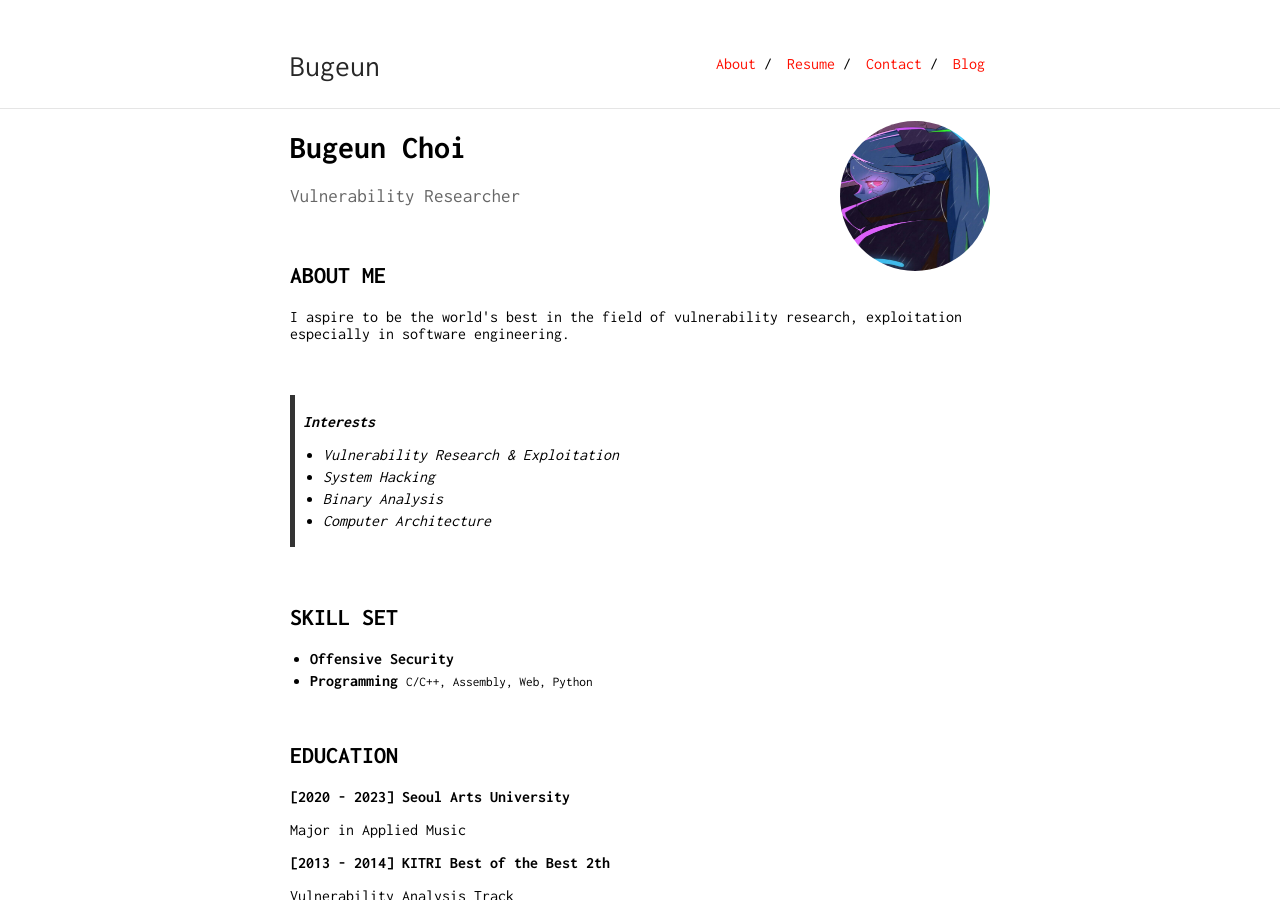
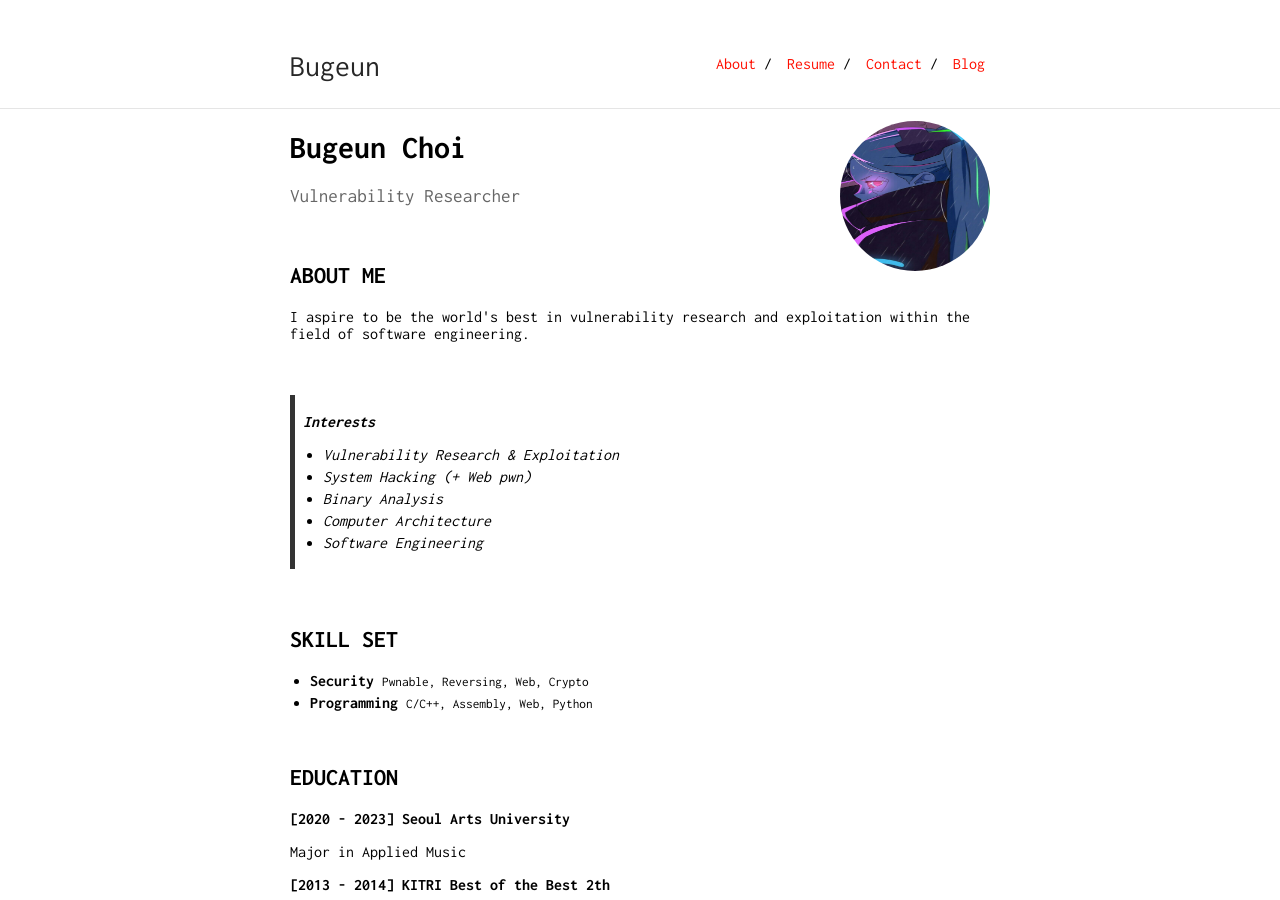
Before and after one commit to Bugeun/bugeun.github.io, a Jekyll site: the page built from index.md, in a window 1280 px wide and 900 px high. Built offline with Jekyll 4.4.1, drawn with Linux system fonts in a browser that asks for light colours.

Commit message:
Update index.md

```diff
--- a/index.md
+++ b/index.md
@@ -11,17 +11,18 @@ Vulnerability Researcher
 
 ## ABOUT ME
 
-<p>I aspire to be the world's best in the field of vulnerability research, exploitation
-especially in software engineering.</p>
+<p>I aspire to be the world's best in vulnerability research and exploitation within the field of software engineering.</p>
 &nbsp;
 
 ><b>Interests</b>
 * Vulnerability Research & Exploitation
-* System Hacking
+* System Hacking (+ Web pwn)
 * Binary Analysis
 * Computer Architecture
+* Software Engineering
 
 &nbsp;
+
 
 
 ## SKILL SET
@@ -29,7 +30,8 @@ especially in software engineering.</p>
 <section>
         <ul>
           <li>
-            <b>Offensive Security</b>
+            <b>Security</b>
+            <small>Pwnable, Reversing, Web, Crypto</small>
           </li>
           <li>
             <b>Programming</b>
```
